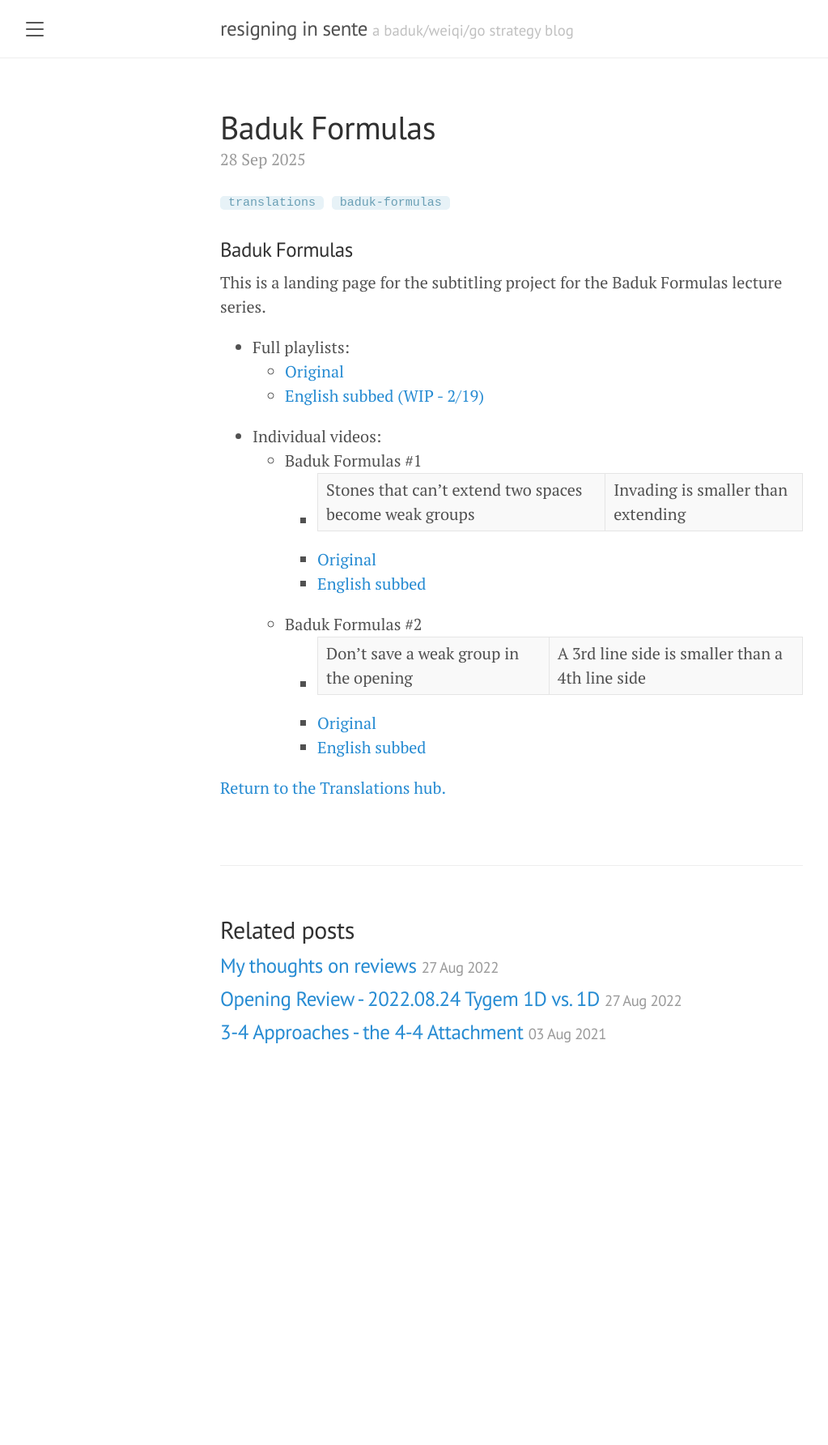
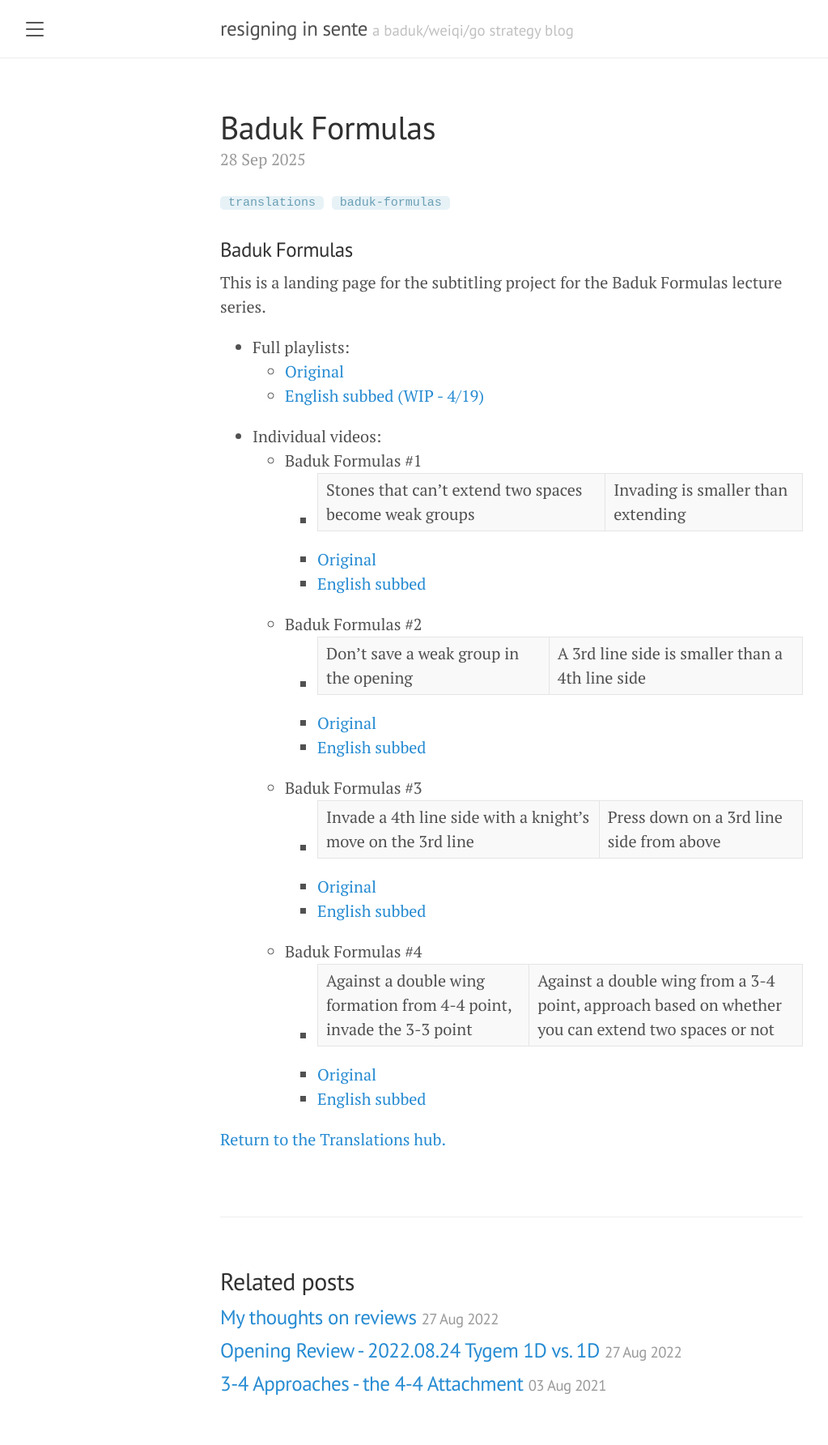
Before and after one commit to resigning-in-sente/resigning-in-sente.github.io, a Jekyll site: the page built from translations/_posts/2025-09-28-baduk-formulas.md, in a window 1280 px wide. Shown: the whole page at 81% size, without its empty margins (8-1031 px from the left). Built offline with Jekyll 4.4.1, drawn with Linux system fonts in a browser that asks for light colours; before the commit the page ends 1350 px from its top, so only the background shows below that.

Commit message:
Baduk Formulas 3 & 4

```diff
--- a/translations/_posts/2025-09-28-baduk-formulas.md
+++ b/translations/_posts/2025-09-28-baduk-formulas.md
@@ -10,7 +10,7 @@ This is a landing page for the subtitling project for the Baduk Formulas lecture
 
 * Full playlists:
 	* [Original](https://www.youtube.com/playlist?list=PLf3LXQuZsHcZSd-vILqwFrR7nbnbJ8BRC)
-	* [English subbed (WIP - 2/19)](https://www.captionfy.com/playlist/%EB%8B%A4%EC%8B%9C-%EB%B3%B4%EB%8A%94-%EB%B0%94%EB%91%91%EA%B3%B5%EC%8B%9D)
+	* [English subbed (WIP - 4/19)](https://www.captionfy.com/playlist/%EB%8B%A4%EC%8B%9C-%EB%B3%B4%EB%8A%94-%EB%B0%94%EB%91%91%EA%B3%B5%EC%8B%9D)
 * Individual videos:
 	* Baduk Formulas #1
 		* Stones that can't extend two spaces become weak groups | Invading is smaller than extending
@@ -20,5 +20,13 @@ This is a landing page for the subtitling project for the Baduk Formulas lecture
 		* Don't save a weak group in the opening | A 3rd line side is smaller than a 4th line side
 		* [Original](https://youtu.be/UC8SamHhG0A)
 		* [English subbed](https://www.captionfy.com/video/youtube/UC8SamHhG0A?c=en)
+	* Baduk Formulas #3
+		* Invade a 4th line side with a knight's move on the 3rd line | Press down on a 3rd line side from above
+		* [Original](https://youtu.be/OUiYsYBBjqg)
+		* [English subbed](https://www.captionfy.com/video/youtube/OUiYsYBBjqg?caption=en)
+	* Baduk Formulas #4
+		* Against a double wing formation from 4-4 point, invade the 3-3 point | Against a double wing from a 3-4 point, approach based on whether you can extend two spaces or not
+		* [Original](https://youtu.be/0D4OXFY1k_A)
+		* [English subbed](https://www.captionfy.com/video/youtube/0D4OXFY1k_A?caption=en)
 
 [Return to the Translations hub.](/translations/)
```
Also changed, not shown: pages/translations.md (+1 -1 lines).
